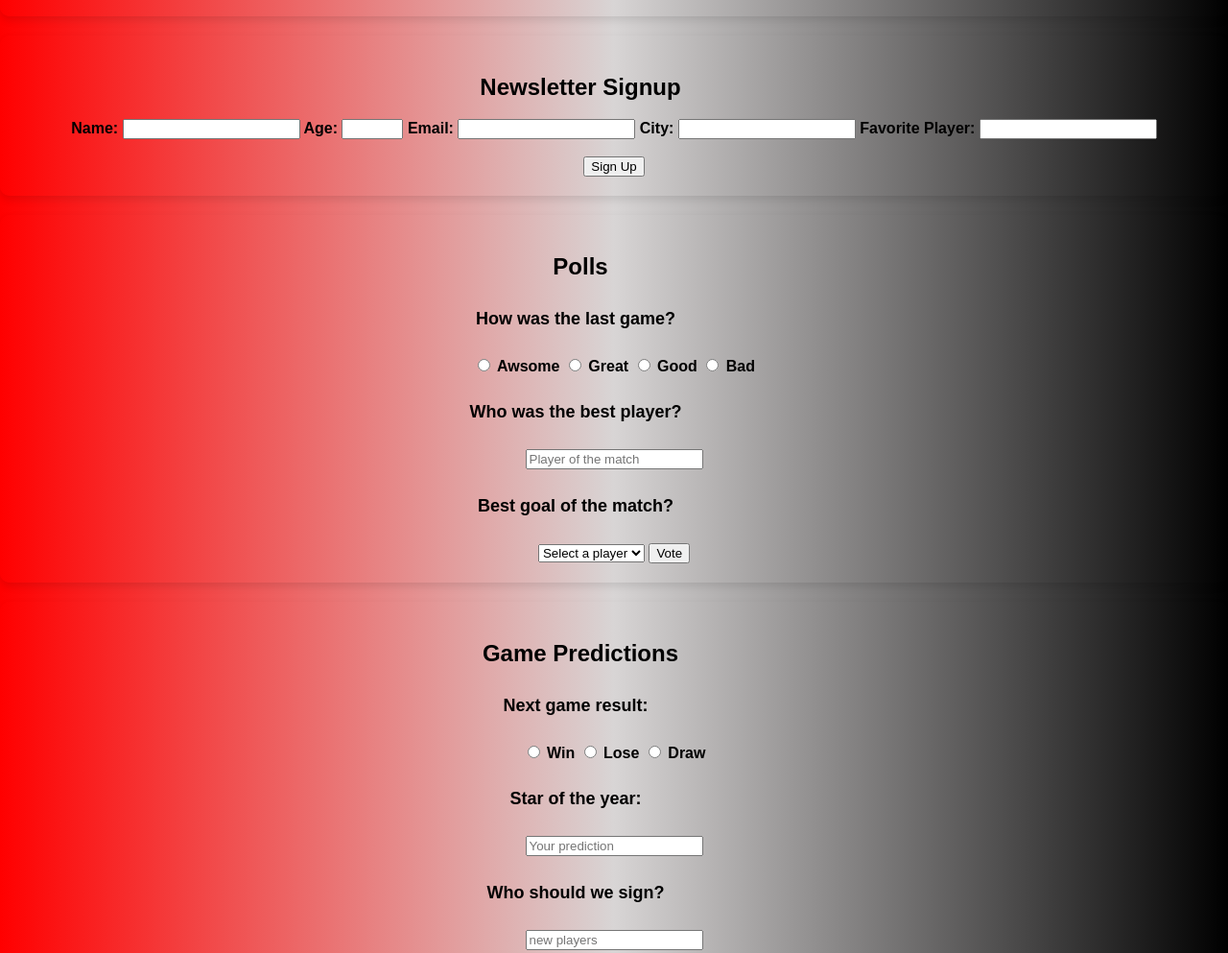
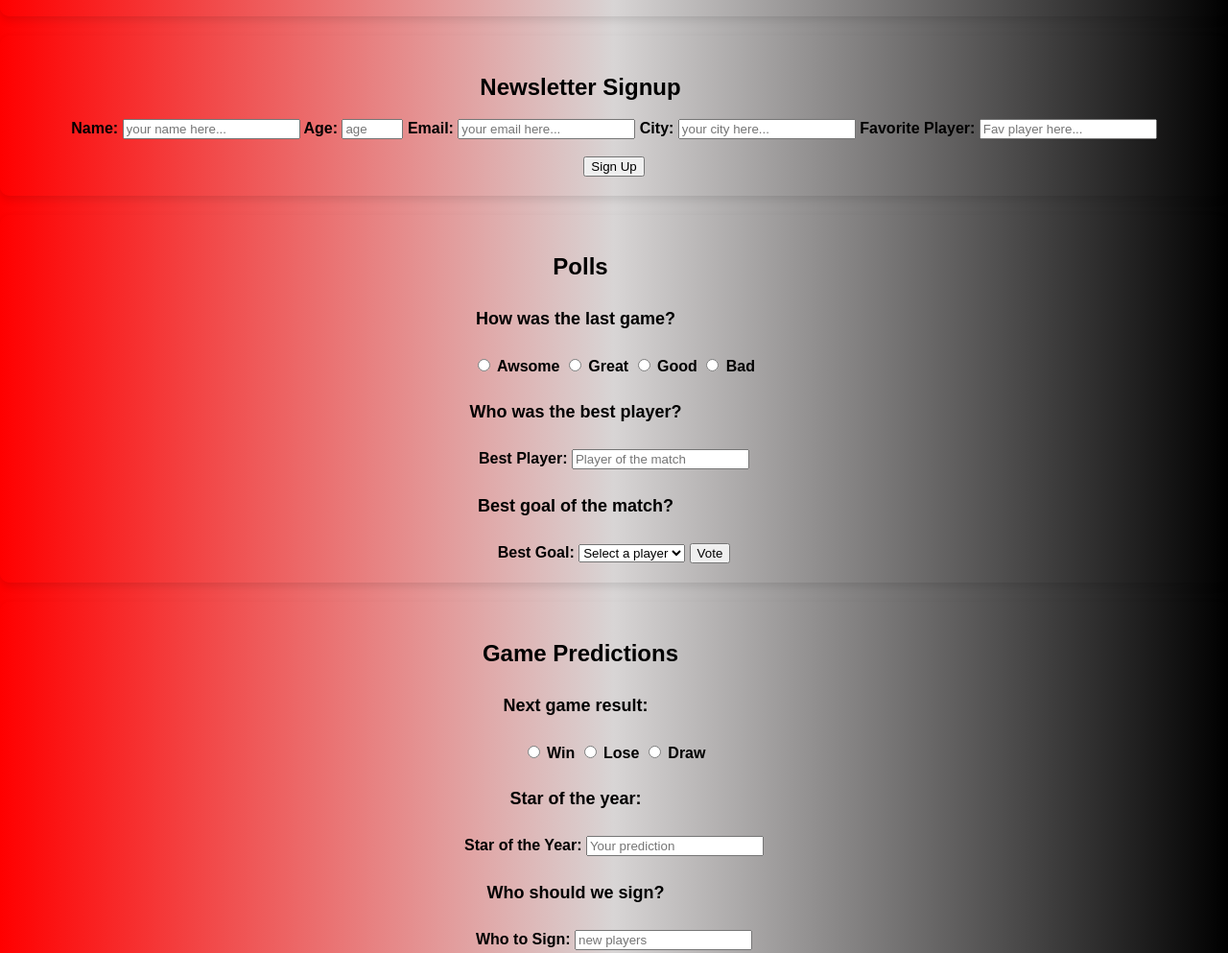
Before and after one commit to DonMarcao/PROJECT, a plain HTML site: page contact.html in a window 1280 px wide. Shown: the part 421-1414 px from the top of the page at 96% size. Drawn offline with Linux system fonts and the light colour scheme.

Commit message:
labels-missing

```diff
--- a/contact.html
+++ b/contact.html
@@ -24,7 +24,7 @@
 
         <h2>Tell Us What You're Thinking</h2>
         <form method="POST" action="https://formdump.codeinstitute.net">
-            <textarea name="feedback" rows="4" placeholder="Share your thoughts..." required></textarea><br>
+            <textarea id="feedback-id" name="feedback" rows="4" placeholder="Share your thoughts..." required></textarea><br>
             <button type="submit">Submit</button>
         </form>
     </aside>
@@ -32,19 +32,19 @@
         <h2>Newsletter Signup</h2>
         <form method="POST" action="https://formdump.codeinstitute.net">
             <label for="signup-name">Name:</label>
-            <input type="text" id="signup-name" name="signup-name" required>
+            <input type="text" id="signup-name" name="signup-name" placeholder="your name here..." required>
 
             <label for="age">Age:</label>
-            <input type="number" id="age" name="age" required min="1" max="150">
+            <input type="number" id="age" name="age" required min="1" max="150" placeholder="age">
 
             <label for="email">Email:</label>
-            <input type="email" id="signup-email" name="signup-email" required>
+            <input type="email" id="signup-email" name="signup-email" required placeholder="your email here...">
 
             <label for="city">City:</label>
-            <input type="text" id="city" name="city" required>
+            <input type="text" id="city" name="city" required placeholder="your city here...">
 
             <label for="fav-player">Favorite Player:</label>
-            <input type="text" id="fav-player" name="fav-player">
+            <input type="text" id="fav-player" name="fav-player" placeholder="Fav player here...">
             <br><br>
             <button type="submit">Sign Up</button>
         </form>
@@ -59,9 +59,11 @@
             <label><input type="radio" name="game_feedback" value="bad"> Bad</label>
 
             <p>Who was the best player?</p>
+            <label for="best_player_id">Best Player:</label>
             <input type="text" name="best_player" placeholder="Player of the match" required>
 
             <p>Best goal of the match?</p>
+            <label for="best_goal_id">Best Goal:</label>
             <select name="best_goal" required method="POST" action="https://formdump.codeinstitute.net">
                 <option value="">Select a player</option>
                 <option value="player1">Player 1</option>
@@ -81,9 +83,11 @@
             <label><input type="radio" name="next_game_result" value="draw"> Draw</label>
 
             <p>Star of the year:</p>
+            <label for="star_year_id">Star of the Year:</label>
             <input type="text" name="star_year" placeholder="Your prediction" required>
 
             <p>Who should we sign?</p>
+            <label for="new_players_id">Who to Sign:</label>
             <input type="text" name="new_players" placeholder="new players" required>
             <br><br>
             <button type="submit">Submit Predictions</button>
```
